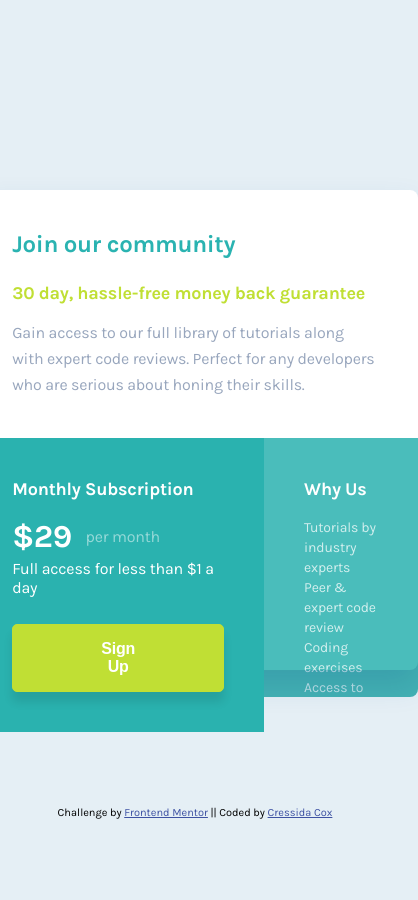
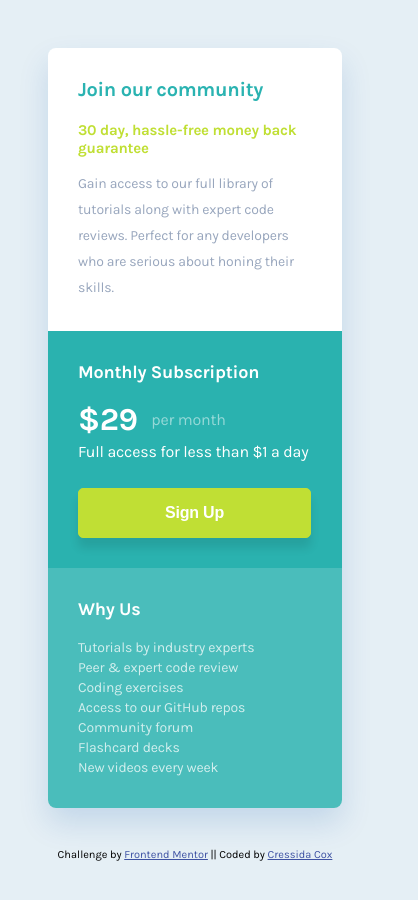
Before and after one commit to Cressida-Cox/Single-Price-Grid, a plain HTML site: page index.html in a window 390 px wide. Shown: the whole page, 418 px wide, since content can reach past the window. Before the commit the page ends 858 px from the top, so only its background shows below. Drawn offline with Linux system fonts and the light colour scheme.

Commit message:
responsive styling added

```diff
--- a/styles.css
+++ b/styles.css
@@ -154,3 +154,73 @@ footer a {
 footer a:hover {
   color: hsl(228, 45%, 44%);
 }
+
+@media (max-width: 600px) {
+  main {
+    grid-template-columns: 1fr;
+    max-width: 500px;
+    max-height: 1160px;
+    margin: 40px;
+  }
+
+  .main_section-one {
+    grid-column-end: unset;
+  }
+
+  .main_section-two {
+    border-bottom-left-radius: 0px;
+    text-align: center;
+  }
+
+  .main_section-three {
+    max-width: 500px;
+    border-bottom-left-radius: 8px;
+  }
+
+  footer {
+    margin-bottom: 40px;
+    position: unset;
+  }
+}
+
+@media (max-width: 415px) {
+  article {
+    margin: 30px;
+  }
+
+  h1 {
+    font-size: 20px;
+  }
+
+  h2 {
+    font-size: 15px;
+  }
+
+  .main_section-one p {
+    font-size: 14px;
+  }
+
+  .main_section-two {
+    text-align: left;
+  }
+
+  button {
+    padding: 15px 97px;
+  }
+}
+
+@media (max-width: 394px) {
+  button {
+    padding: 15px 86px;
+  }
+}
+
+@media (max-width: 376px) {
+  .main_section-two p {
+    font-size: 14px;
+  }
+
+  button {
+    padding: 15px 71px;
+  }
+}
```
